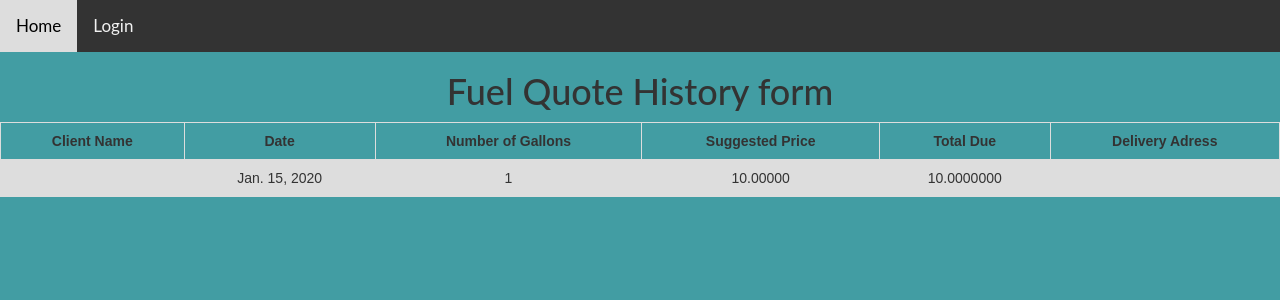
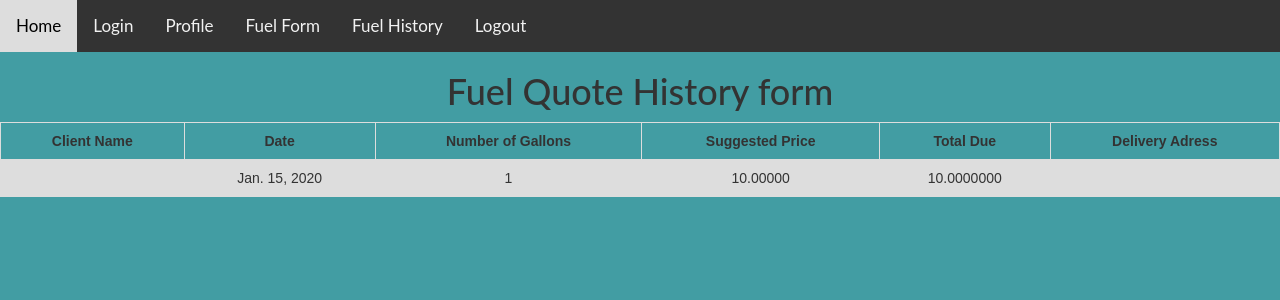
Before and after one commit to bukolaxx/Fuel-Predictor, a Django app: page /fuelhistory/ in a window 1280 px wide. Shown: the top 300 px of the page. Run offline with Django 3.2, Linux system fonts and the light colour scheme; a user stored in the database is signed in; data comes from the database, SQL or seed files in the repository; tables that the repository leaves empty hold one stand-in row (values such as "Sample post"); some libraries are stand-ins or nearby versions.

Commit message:
update base.html

```diff
--- a/fuelprediction/accounts/templates/base.html
+++ b/fuelprediction/accounts/templates/base.html
@@ -49,6 +49,10 @@
 <div class="topnav">
   <a href="/">Home</a>
   <a href='/login'>Login</a>
+  <a href='/profile'>Profile</a>
+  <a href= '/fuelform'>Fuel Form</a>
+  <a href='/fuelhistory'>Fuel History</a>
+  <a href = '/logout'>Logout</a>
 </center>
 </div>
 
```
